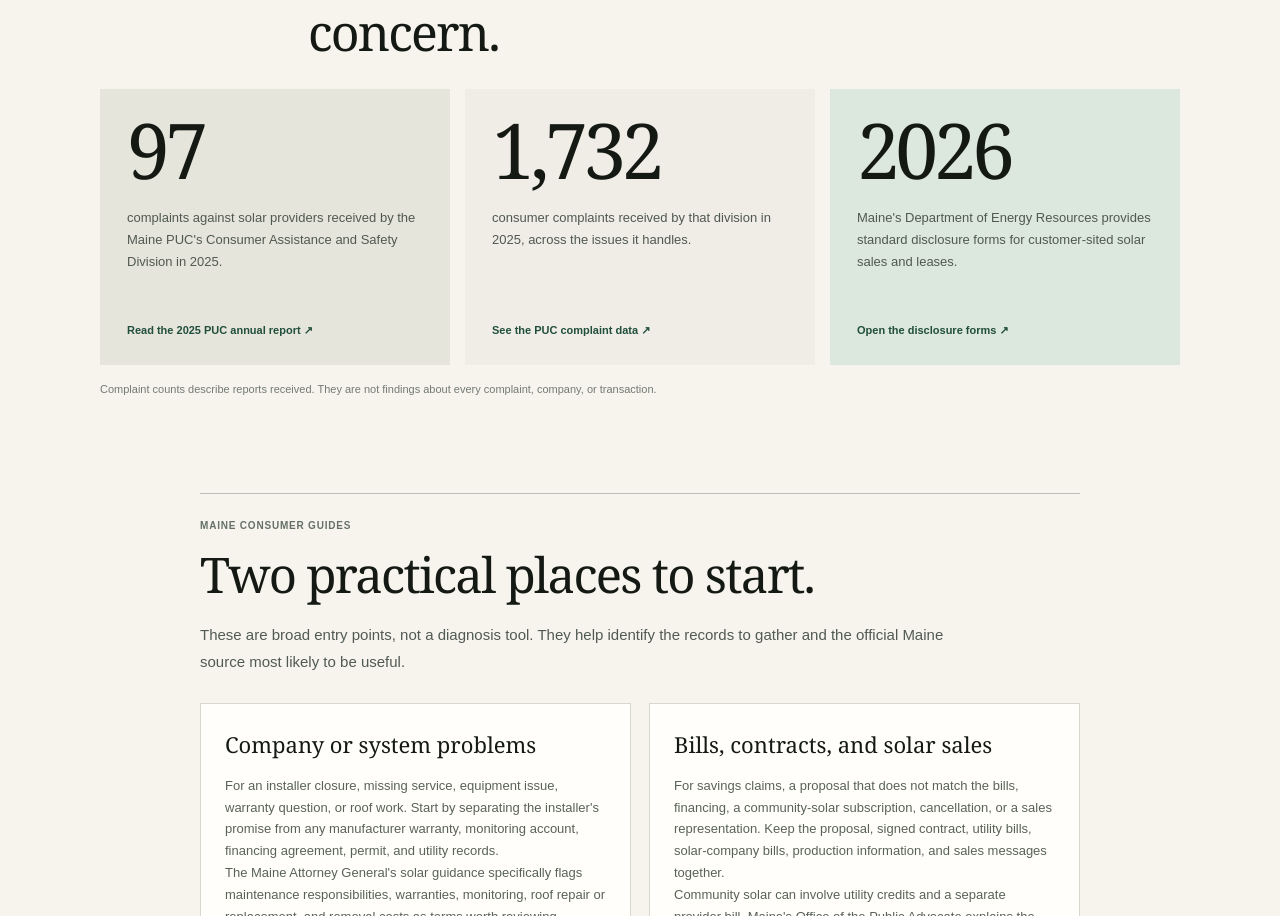
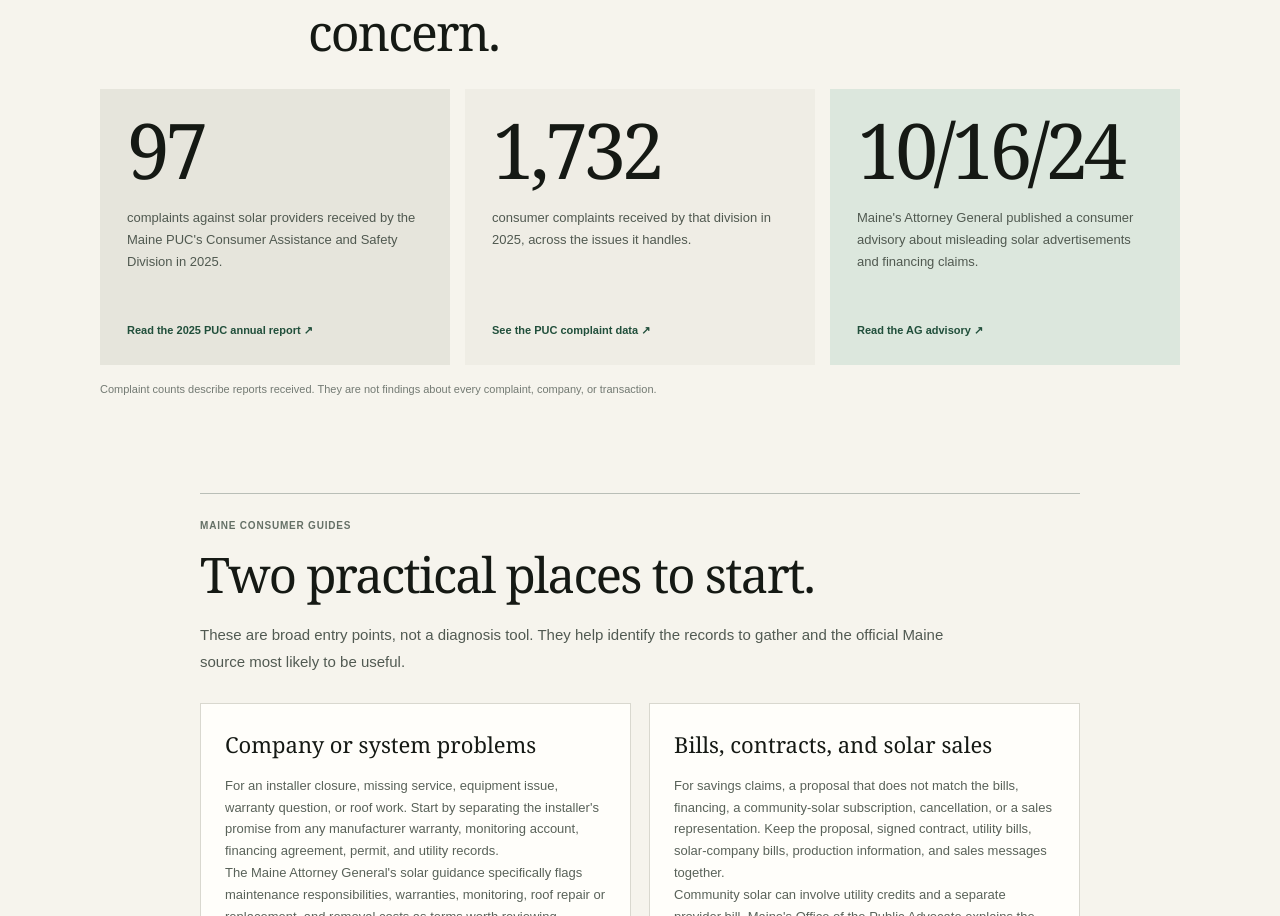
Before and after one commit to Decentralized-Rob/solar-consumer-research, a Next.js app: page /states/maine in a window 1280 px wide. Shown: the part 1538-2454 px from the top of the page. Built offline with nearby package versions, Linux system fonts and the light colour scheme.

Commit message:
Clarify Maine public-record advisory card

```diff
--- a/app/states/maine/page.tsx
+++ b/app/states/maine/page.tsx
@@ -108,9 +108,9 @@ export default function MaineHubPage() {
               <a href={sources.pucReport} target="_blank" rel="noreferrer">See the PUC complaint data ↗</a>
             </article>
             <article>
-              <strong>2026</strong>
-              <p>Maine&apos;s Department of Energy Resources provides standard disclosure forms for customer-sited solar sales and leases.</p>
-              <a href={sources.solarDisclosure} target="_blank" rel="noreferrer">Open the disclosure forms ↗</a>
+              <strong>10/16/24</strong>
+              <p>Maine&apos;s Attorney General published a consumer advisory about misleading solar advertisements and financing claims.</p>
+              <a href={sources.agAds} target="_blank" rel="noreferrer">Read the AG advisory ↗</a>
             </article>
           </div>
           <p className="maine-source-note">Complaint counts describe reports received. They are not findings about every complaint, company, or transaction.</p>
```
